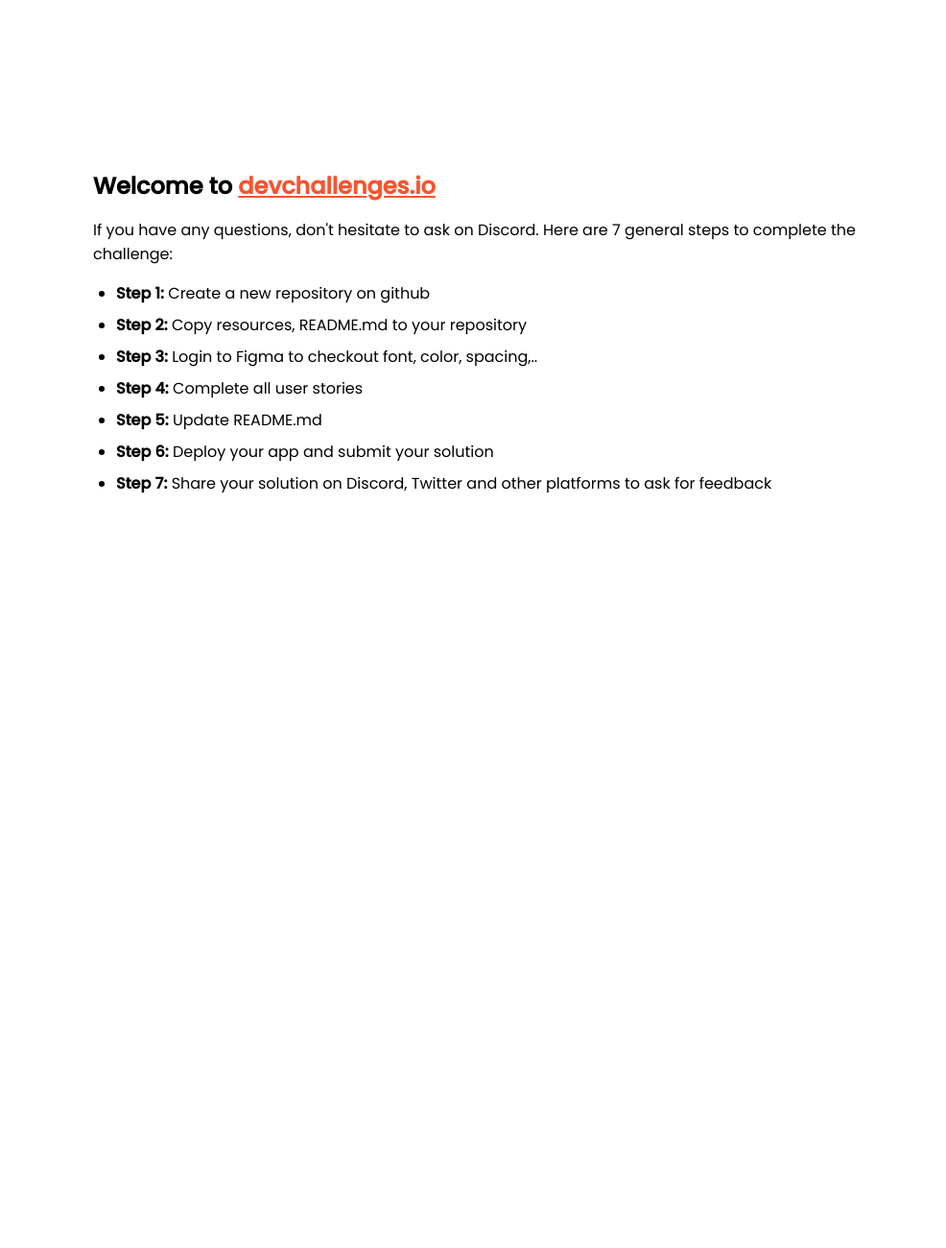
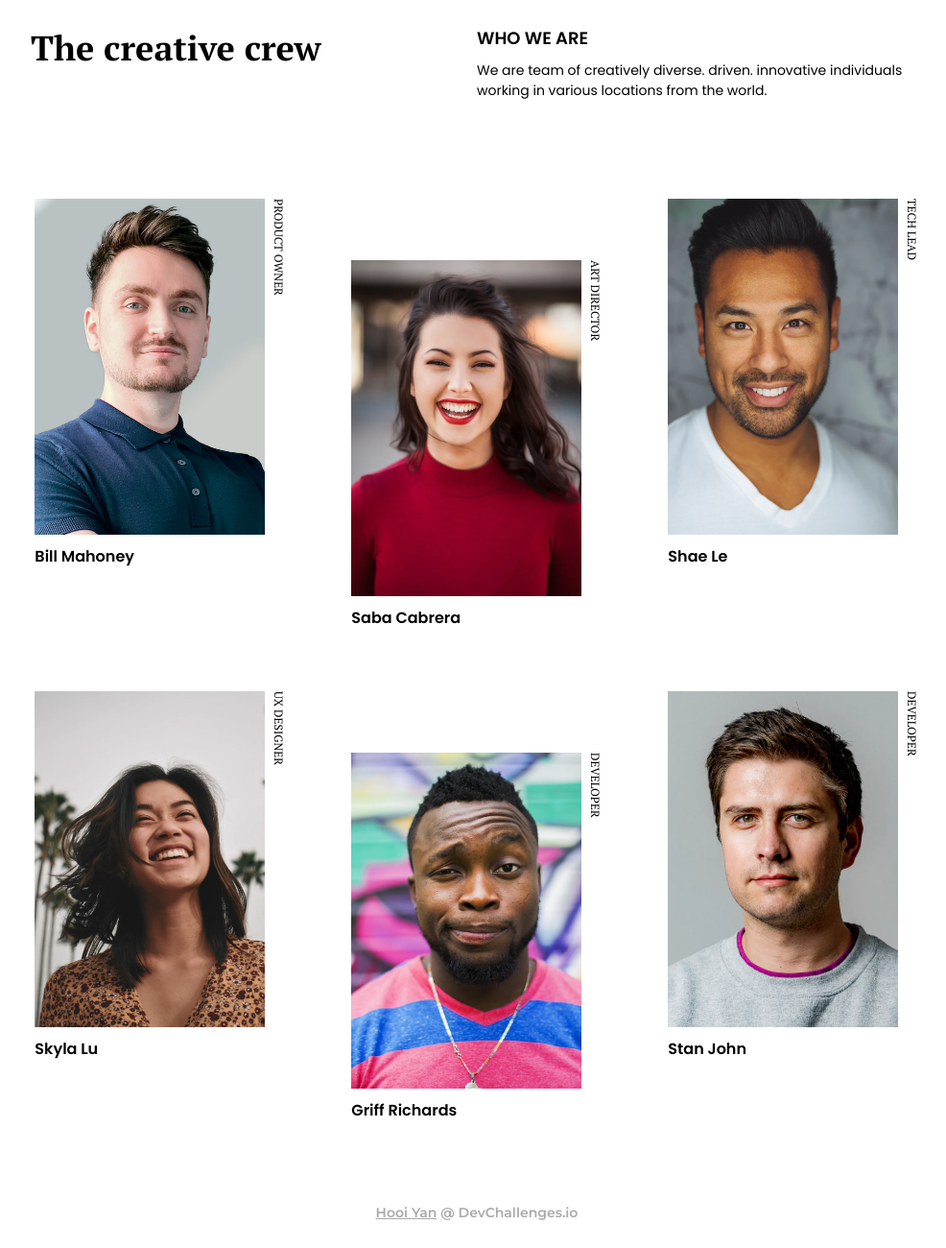
Before and after one commit to hoehooiyan/devchallenges-my-team-page, a plain HTML site: page index.html in a window 1280 px wide. Shown: the part 64-1364 px from the top of the page at 96% size, without its empty margins (143-1129 px from the left). Before the commit the page ends 800 px from the top, so only its background shows below. Drawn offline with Linux system fonts and the light colour scheme.

Commit message:
Complete the challenge

```diff
--- /dev/null
+++ b/css/styles.css
@@ -0,0 +1,203 @@
+:root {
+  --main-font: 'Poppins', sans-serif;
+  --title-font: 'PT Serif', sans-serif;
+  --footer-font: 'Montserrat', sans-serif;
+  --footer-color: #A9A9A9;
+}
+
+*, *::before, *::after {
+  box-sizing: inherit;
+  margin: 0;
+  padding: 0;
+}
+
+html {
+  box-sizing: border-box;
+  font-size: 62.5%;
+}
+
+body {
+  display: flex;
+  flex-direction: column;
+  font-family: var(--main-font);
+  font-size: 16px;
+  max-width: 990px;
+  margin: 0 auto;
+}
+
+/* Header */
+.header {
+  margin: 1.7rem 3rem 6rem 1.2rem;
+}
+
+.header_primary-title {
+  font-family: var(--title-font);
+  font-size: 3.6rem;
+  font-weight: 700;
+  margin-bottom: 3.8rem;
+}
+
+.header_secondary-title {
+  font-size: 1.8rem;
+  font-weight: 600;
+  margin-bottom: 1rem;
+  text-transform: uppercase;
+}
+
+.header_description {
+  font-size: 1.4rem;
+}
+
+/* Main section */
+.main-section {
+  display: flex;
+  flex-wrap: wrap;
+  justify-content: space-around;
+  margin: 0 0 8.494rem;
+}
+
+.person-card.even {
+  margin-top: 6.4rem;
+}
+
+.img-container {
+  display: flex;
+}
+
+.person-img {
+  height: 209px;
+  width: 138.72px;
+  margin: 0 0.628rem 1rem 0;
+}
+
+.person-job {
+  font-family: var(--title-font);
+  font-size: 1rem;
+  text-orientation: mixed;
+  text-transform: uppercase;
+  writing-mode: vertical-rl;
+}
+
+.person-name {
+  font-weight: 600;
+}
+
+/* Footer */
+.footer {
+  color: var(--footer-color);
+  font-family: var(--footer-font);
+  font-size: 1.4rem;
+  margin-bottom: 2.8rem;
+  text-align: center;
+}
+
+.footer-link {
+  color: var(--footer-color);
+  text-decoration: none;
+}
+
+.footer-link.my-site {
+  text-decoration: underline;
+}
+
+/* Media queries */
+@media screen and (min-width: 475px) {
+  /* Header */
+  .header {
+    margin: 1.7rem 3rem 6rem 3rem;
+  }
+
+  /* Main section */
+  .person-img {
+    height: 280px;
+    width: 180px;
+  }
+}
+
+@media screen and (min-width: 590px) {
+  /* Header */
+  .header_primary-title {
+    font-size: 3.8rem;
+  }
+
+  .header_secondary-title {
+    font-size: 2rem;
+  }
+
+  .header_description {
+    font-size: 1.6rem;
+    padding-right: 8rem;
+  }
+
+  /* Main section */
+  .person-img {
+    height: 341px;
+    width: 238px;
+  }
+
+  .person-job {
+    font-size: 1.2rem;
+  }
+}
+
+@media screen and (min-width: 750px) {
+  /* Header */
+  .header {
+    display: flex;
+    justify-content: space-between;
+    margin: 3rem 3rem 9.6rem;
+  }
+
+  .header_primary-title {
+    font-size: 3.6rem;
+    width: 50%;
+  }
+
+  .header_desktop-right {
+    width: 50%;
+  }
+
+  .header_secondary-title {
+    font-size: 1.8rem;
+  }
+
+  .header_description {
+    font-size: 1.4rem;
+    padding-right: 2rem;
+  }
+
+  /* Main section */
+  .main-section {
+    margin: 0 0 8.494rem;
+  }
+
+  .person-card.person5 {
+    margin-top: 12.8rem;
+  }
+
+  .person-img {
+    height: 280px;
+    width: 200px;
+  }
+}
+
+@media screen and (min-width: 900px) {
+  /* Main section */
+  .person-img {
+    height: 341px;
+    width: 238px;
+  }
+}
+
+@media screen and (min-width: 990px) {
+  /* Header */
+  .header {
+    margin: 9rem 3rem 9.6rem;
+  }
+
+  /* Main section */
+  .person-img {
+    height: 350px;
+    width: 240px;
+  }
+}
--- a/index.html
+++ b/index.html
@@ -2,94 +2,84 @@
 <html lang="en">
   <head>
     <meta charset="utf-8" />
-    <meta
-      name="viewport"
-      content="width=device-width, initial-scale=1,
-  maximum-scale=5"
-    />
+    <meta name="viewport" content="width=device-width, initial-scale=1, maximum-scale=5" />
 
     <link rel="icon" href="devchallenges.png" />
 
-    <link
-      rel="shortcut icon"
-      type="image/x-icon"
-      href="https://devchallenges.io/"
+    <link rel="shortcut icon" type="image/x-icon" href="https://devchallenges.io/"
     />
 
-    <link
-      href="https://fonts.googleapis.com/css2?family=Poppins:wght@400;500&display=swap"
-      rel="stylesheet"
-    />
+    <link href="https://fonts.googleapis.com/css2?family=Montserrat:wght@600&family=PT+Serif:wght@400;700&family=Poppins:wght@400;600&display=swap" rel="stylesheet" />
+
+    <link rel="stylesheet" href="./css/styles.css" />
 
     <title>Devchallenges</title>
 
-    <style>
-      body {
-        font-family: "Poppins", sans-serif;
-      }
-
-      ul {
-        padding-left: 24px;
-      }
-
-      li {
-        margin-bottom: 8px;
-      }
-
-      .welcome {
-        max-width: 800px;
-        margin: 0 auto;
-      }
-
-      .welcome-text {
-        margin-top: 30vh;
-        font-weight: 500;
-      }
-
-      .welcome-text p {
-        font-size: 1rem;
-        font-weight: 400;
-      }
-
-      .welcome-text h1 {
-        font-size: 1.5rem;
-      }
-
-      .welcome-text a {
-        color: #f7542e;
-      }
-    </style>
   </head>
   <body>
-    <div class="welcome">
-      <div class="welcome-text">
-        <h1>
-          Welcome to
-          <a href="https://devchallenges.io/" target="_blank"
-            >devchallenges.io</a
-          >
-        </h1>
-
-        <p>
-          If you have any questions, don't hesitate to ask on Discord. Here are
-          7 general steps to complete the challenge:
+    <header class="header">
+      <h1 class="header_primary-title">The creative crew</h1>
+      <div class="header_desktop-right">
+        <h2 class="header_secondary-title">Who we are</h2>
+        <p class="header_description">
+          We are team of creatively diverse. driven. innovative individuals working in various locations from the world.
         </p>
       </div>
+    </header>
 
-      <ul>
-        <li><b>Step 1:</b> Create a new repository on github</li>
-        <li><b>Step 2:</b> Copy resources, README.md to your repository</li>
-        <li>
-          <b>Step 3:</b> Login to Figma to checkout font, color, spacing,..
-        </li>
-        <li><b>Step 4:</b> Complete all user stories</li>
-        <li><b>Step 5:</b> Update README.md</li>
-        <li><b>Step 6:</b> Deploy your app and submit your solution</li>
-        <li>
-          <b>Step 7:</b> Share your solution on Discord, Twitter and other
-          platforms to ask for feedback
-        </li>
-      </ul>
-    </div>
+    <main class="main-section">
+      <section class="person-card">
+        <div class="img-container">
+          <img src="./images/photo1.png" alt="" class="person-img" />
+          <p class="person-job">Product owner</p>
+        </div>
+        <p class="person-name">Bill Mahoney</p>
+      </section>
+
+      <section class="person-card even">
+        <div class="img-container">
+          <img src="./images/photo2.png" alt="" class="person-img" />
+          <p class="person-job">Art director</p>
+        </div>
+        <p class="person-name">Saba Cabrera</p>
+      </section>
+
+      <section class="person-card">
+        <div class="img-container">
+          <img src="./images/photo3.png" alt="" class="person-img" />
+          <p class="person-job">Tech lead</p>
+        </div>
+        <p class="person-name">Shae Le</p>
+      </section>
+
+      <section class="person-card even">
+        <div class="img-container">
+          <img src="./images/photo4.png" alt="" class="person-img" />
+          <p class="person-job">UX designer</p>
+        </div>
+        <p class="person-name">Skyla Lu</p>
+      </section>
+
+      <section class="person-card person5">
+        <div class="img-container">
+          <img src="./images/photo5.png" alt="" class="person-img" />
+          <p class="person-job">Developer</p>
+        </div>
+        <p class="person-name">Griff Richards</p>
+      </section>
+
+      <section class="person-card even">
+        <div class="img-container">
+          <img src="./images/photo6.png" alt="" class="person-img" />
+          <p class="person-job">Developer</p>
+        </div>
+        <p class="person-name">Stan John</p>
+      </section>
+    </main>
+
+    <footer class="footer">
+      <a class="footer-link my-site" href="https://hooiyan.com" target="_blank">Hooi Yan</a> @ <a class="footer-link" href="https://devchallenges.io" target="blank">DevChallenges.io</a>
+    </footer>
+
   </body>
 </html>
```
